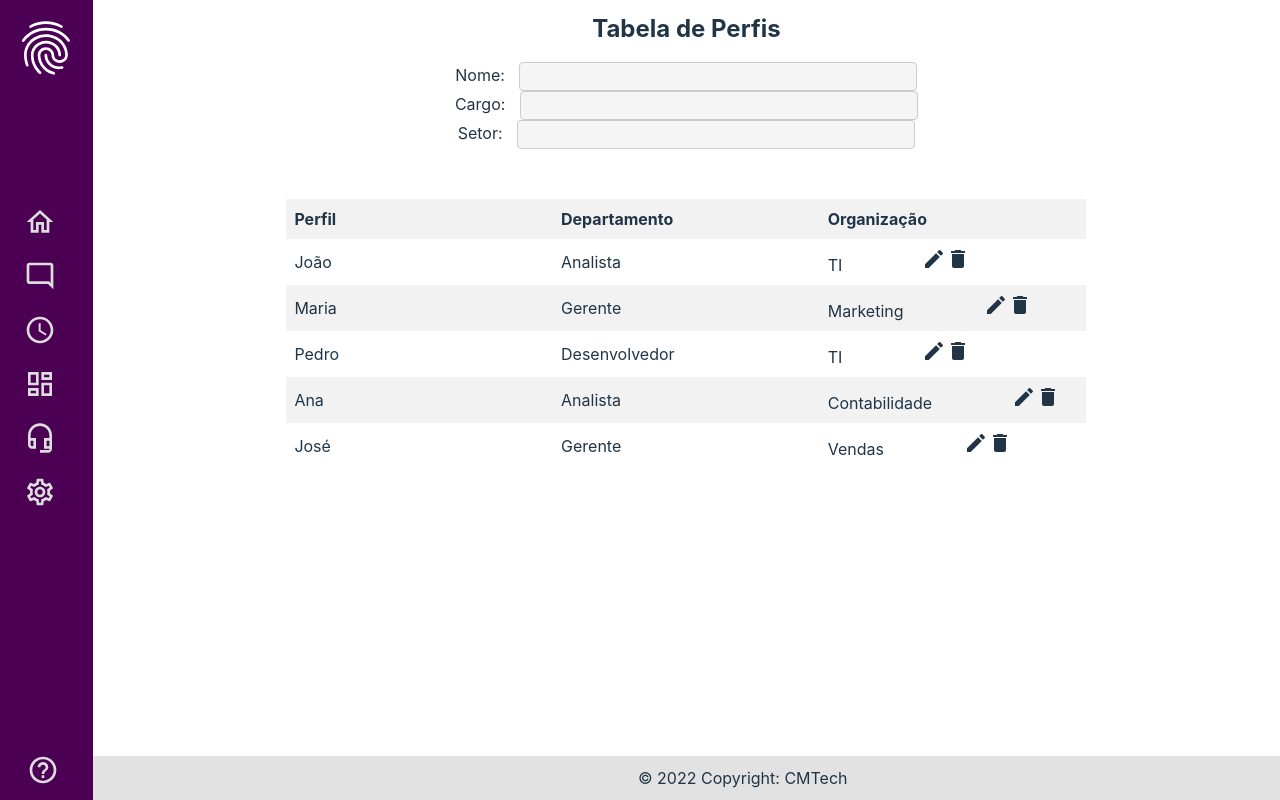
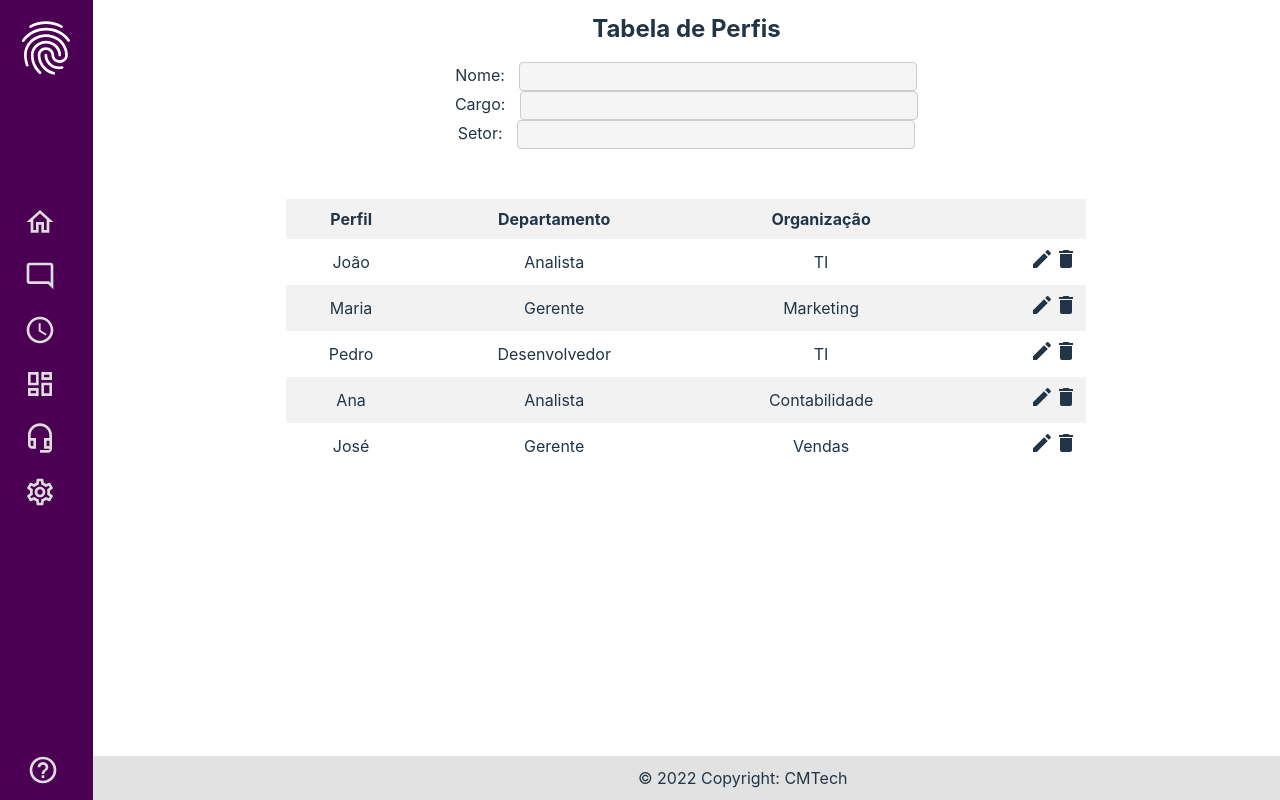
Before and after one commit to PROGRAMA-DE-RESIDENCIA-CMTECH-2023-1/FRONT-END, a React (Vite) app in the folder frontend-cmtech/: page /ListsProfile in a window 1280 px wide. Built offline with nearby package versions, Linux system fonts and the light colour scheme.

Commit message:
Ajustes e refatoração no css das tabelas

```diff
--- a/frontend-cmtech/src/routes/ListaOrganizations.css
+++ b/frontend-cmtech/src/routes/Lista.css
@@ -1,5 +1,5 @@
 /* Estilos da tabela */
-.table-container {
+  .table-container {
     display: flex;
     justify-content: center;
   }
@@ -9,7 +9,6 @@
     width: 100%;
     max-width: 800px;
     margin-top: 50px;
-
   }
 
   thead {
@@ -17,28 +16,24 @@
   }
 
   th, td  {
-    text-align: left;
+    text-align: center;
     padding: 8px;
-    width: 25%; /* define a largura das colunas */
   }
-   .icones{
-    display: inline-block;
-    padding-left: 1600px;
+
+   .table-container .icones{
+    display: flex 1;
+    flex-direction: row;
+    gap: 12px;
+    text-align: end;
   }
+
   th {
     font-weight: bold;
   }
 
   tr:nth-child(even) {
     background-color: #f2f2f2;
-
   }
-
-
-   .icones:hover{
-    color:rgb(104, 104, 104); ;
-   }
-
 
   /* Estilos dos filtros */
   label {
@@ -58,3 +53,18 @@
     font-weight: bold;
     margin-bottom: 20px;
   }
+
+  .online , .offline {
+    height: 15px;
+    width: 15px;
+    border-radius: 50%;
+    display: inline-block;
+    margin-right: 4px;
+  }
+  .online {
+    background-color: green;
+  }
+
+  .offline {
+    background-color: red;
+  }
--- a/frontend-cmtech/src/routes/ListaDepartament.css
+++ /dev/null
@@ -1,60 +0,0 @@
-/* Estilos da tabela */
-.table-container {
-    display: flex;
-    justify-content: center;
-  }
-
-  table {
-    border-collapse: collapse;
-    width: 100%;
-    max-width: 800px;
-    margin-top: 50px;
-
-  }
-
-  thead {
-    background-color: #f2f2f2;
-  }
-
-  th, td  {
-    text-align: left;
-    padding: 8px;
-    width: 25%; /* define a largura das colunas */
-  }
-   .icones{
-    display: inline-block;
-    padding-left: 80px;
-  }
-  th {
-    font-weight: bold;
-  }
-
-  tr:nth-child(even) {
-    background-color: #f2f2f2;
-
-  }
-
-
-   .icones:hover{
-    color:rgb(104, 104, 104); ;
-   }
-
-
-  /* Estilos dos filtros */
-  label {
-    margin-right: 10px;
-  }
-
-  input[type="text"] {
-    padding: 6px;
-    border: 1px solid #ccc;
-    border-radius: 4px;
-    width: 30vw;
-  }
-
-  /* Estilos do título */
-  h1 {
-    font-size: 24px;
-    font-weight: bold;
-    margin-bottom: 20px;
-  }
--- a/frontend-cmtech/src/routes/ListaDepartament.jsx
+++ b/frontend-cmtech/src/routes/ListaDepartament.jsx
@@ -1,4 +1,4 @@
-import './ListaDepartament.css'
+import './Lista.css'
 import React, { useState } from 'react';
 import { Link } from "react-router-dom";
 import EditIcon from '@mui/icons-material/Edit';
@@ -7,15 +7,15 @@ import Header from "../components/Header";
 import Footer from '../components/Footer';
 
 const usuarios = [
-  { id: 1, nome: 'João', cargo: 'Analista'},
-  { id: 2, nome: 'Maria', cargo: 'Gerente'},
-  { id: 3, nome: 'Pedro', cargo: 'Desenvolvedor'},
-  { id: 4, nome: 'Ana', cargo: 'Analista'},
-  { id: 5, nome: 'José', cargo: 'Gerente'},
+    { id: 1, nome: 'João', cargo: 'Analista' },
+    { id: 2, nome: 'Maria', cargo: 'Gerente' },
+    { id: 3, nome: 'Pedro', cargo: 'Desenvolvedor' },
+    { id: 4, nome: 'Ana', cargo: 'Analista' },
+    { id: 5, nome: 'José', cargo: 'Gerente' },
 ];
 
 const ListaDepartament = () => {
-    <Header title="Lista Departamentos"/>
+    <Header title="Lista Departamentos" />
     const [filtroNome, setFiltroNome] = useState('');
     const [filtroCargo, setFiltroCargo] = useState('');
     const [filtroSetor, setFiltroSetor] = useState('');
@@ -50,19 +50,21 @@ const ListaDepartament = () => {
                 <label htmlFor="filtroSetor">Setor: </label>
                 <input type="text" id="filtroSetor" value={filtroSetor} onChange={e => setFiltroSetor(e.target.value)} />
             </div>
-        <div class="table-container">
+            <div className="table-container">
                 <table>
                     <thead>
                         <tr>
                             <th>Departamento</th>
                             <th>Organização</th>
+                            <th/>
                         </tr>
                     </thead>
                     <tbody>
                         {usuariosFiltrados.map(usuario => (
                             <tr key={usuario.id}>
                                 <td>{usuario.nome}</td>
-                <td>{usuario.cargo}
+                                <td>{usuario.cargo}</td>
+                                <td>
                                     <div className='icones'>
                                         <EditIcon />
                                         <DeleteIcon />
--- a/frontend-cmtech/src/routes/ListaOrganizations.jsx
+++ b/frontend-cmtech/src/routes/ListaOrganizations.jsx
@@ -1,4 +1,4 @@
-import './ListaOrganizations.css'
+import './Lista.css'
 import React, { useState } from 'react';
 import { Link } from "react-router-dom";
 import EditIcon from '@mui/icons-material/Edit';
@@ -15,7 +15,7 @@ const usuarios = [
 ];
 
 const ListaOrganizations = () => {
-    <Header title="Lista Organizações"/>
+    <Header title="Lista Organizações" />
     const [filtroNome, setFiltroNome] = useState('');
     const [filtroCargo, setFiltroCargo] = useState('');
     const [filtroSetor, setFiltroSetor] = useState('');
@@ -50,7 +50,7 @@ const ListaOrganizations = () => {
                 <label htmlFor="filtroSetor">Setor: </label>
                 <input type="text" id="filtroSetor" value={filtroSetor} onChange={e => setFiltroSetor(e.target.value)} />
             </div>
-        <div class="table-container">
+            <div className="table-container">
                 <table>
                     <thead>
                         <tr>
@@ -58,6 +58,7 @@ const ListaOrganizations = () => {
                             <th>Telefone</th>
                             <th>Segmento</th>
                             <th>Grupo</th>
+                            <th></th>
                         </tr>
                     </thead>
                     <tbody>
@@ -66,7 +67,8 @@ const ListaOrganizations = () => {
                                 <td>{usuario.nome}</td>
                                 <td>{usuario.cargo}</td>
                                 <td>{usuario.setor}</td>
-                <td>{usuario.online ? 'Online' : 'Offline'}
+                                <td>{usuario.online ? 'Online' : 'Offline'}</td>
+                                <td>
                                     <div className='icones'>
                                         <EditIcon />
                                         <DeleteIcon />
--- a/frontend-cmtech/src/routes/ListaProfile.css
+++ /dev/null
@@ -1,60 +0,0 @@
-/* Estilos da tabela */
-.table-container {
-    display: flex;
-    justify-content: center;
-  }
-
-  table {
-    border-collapse: collapse;
-    width: 100%;
-    max-width: 800px;
-    margin-top: 50px;
-
-  }
-
-  thead {
-    background-color: #f2f2f2;
-  }
-
-  th, td  {
-    text-align: left;
-    padding: 8px;
-    width: 25%; /* define a largura das colunas */
-  }
-   .icones{
-    display: inline-block;
-    padding-left: 80px;
-  }
-  th {
-    font-weight: bold;
-  }
-
-  tr:nth-child(even) {
-    background-color: #f2f2f2;
-
-  }
-
-
-   .icones:hover{
-    color:rgb(104, 104, 104); ;
-   }
-
-
-  /* Estilos dos filtros */
-  label {
-    margin-right: 10px;
-  }
-
-  input[type="text"] {
-    padding: 6px;
-    border: 1px solid #ccc;
-    border-radius: 4px;
-    width: 30vw;
-  }
-
-  /* Estilos do título */
-  h1 {
-    font-size: 24px;
-    font-weight: bold;
-    margin-bottom: 20px;
-  }
--- a/frontend-cmtech/src/routes/ListaProfile.jsx
+++ b/frontend-cmtech/src/routes/ListaProfile.jsx
@@ -1,4 +1,4 @@
-import './ListaProfile.css'
+import './Lista.css'
 import React, { useState } from 'react';
 import { Link } from "react-router-dom";
 import EditIcon from '@mui/icons-material/Edit';
@@ -7,15 +7,15 @@ import Header from "../components/Header";
 import Footer from '../components/Footer';
 
 const usuarios = [
-  { id: 1, nome: 'João', cargo: 'Analista', setor: 'TI'},
+    { id: 1, nome: 'João', cargo: 'Analista', setor: 'TI' },
     { id: 2, nome: 'Maria', cargo: 'Gerente', setor: 'Marketing' },
-  { id: 3, nome: 'Pedro', cargo: 'Desenvolvedor', setor: 'TI'},
-  { id: 4, nome: 'Ana', cargo: 'Analista', setor: 'Contabilidade'},
+    { id: 3, nome: 'Pedro', cargo: 'Desenvolvedor', setor: 'TI' },
+    { id: 4, nome: 'Ana', cargo: 'Analista', setor: 'Contabilidade' },
     { id: 5, nome: 'José', cargo: 'Gerente', setor: 'Vendas' },
 ];
 
 const ListaProfile = () => {
-    <Header title="Lista Perfis"/>
+    <Header title="Lista Perfis" />
     const [filtroNome, setFiltroNome] = useState('');
     const [filtroCargo, setFiltroCargo] = useState('');
     const [filtroSetor, setFiltroSetor] = useState('');
@@ -50,13 +50,14 @@ const ListaProfile = () => {
                 <label htmlFor="filtroSetor">Setor: </label>
                 <input type="text" id="filtroSetor" value={filtroSetor} onChange={e => setFiltroSetor(e.target.value)} />
             </div>
-        <div class="table-container">
+            <div className="table-container">
                 <table>
                     <thead>
                         <tr>
                             <th>Perfil</th>
                             <th>Departamento</th>
                             <th>Organização</th>
+                            <th></th>
                         </tr>
                     </thead>
                     <tbody>
@@ -64,7 +65,8 @@ const ListaProfile = () => {
                             <tr key={usuario.id}>
                                 <td>{usuario.nome}</td>
                                 <td>{usuario.cargo}</td>
-                <td>{usuario.setor}
+                                <td>{usuario.setor} </td>
+                                <td>
                                     <div className='icones'>
                                         <EditIcon />
                                         <DeleteIcon />
--- a/frontend-cmtech/src/routes/ListaUser.css
+++ /dev/null
@@ -1,60 +0,0 @@
-/* Estilos da tabela */
-  .table-container {
-    display: flex;
-    justify-content: center;
-  }
-
-  table {
-    border-collapse: collapse;
-    width: 100%;
-    max-width: 800px;
-    margin-top: 50px;
-
-  }
-
-  thead {
-    background-color: #f2f2f2;
-  }
-
-  th, td  {
-    text-align: left;
-    padding: 8px;
-    width: 25%; /* define a largura das colunas */
-  }
-   .icones{
-    display: inline-block;
-    padding-left: 80px;
-  }
-  th {
-    font-weight: bold;
-  }
-
-  tr:nth-child(even) {
-    background-color: #f2f2f2;
-
-  }
-
-
-   .icones:hover{
-    color:rgb(104, 104, 104); ;
-   }
-
-
-  /* Estilos dos filtros */
-  label {
-    margin-right: 10px;
-  }
-
-  input[type="text"] {
-    padding: 6px;
-    border: 1px solid #ccc;
-    border-radius: 4px;
-    width: 30vw;
-  }
-
-  /* Estilos do título */
-  h1 {
-    font-size: 24px;
-    font-weight: bold;
-    margin-bottom: 20px;
-  }
--- a/frontend-cmtech/src/routes/ListaUser.jsx
+++ b/frontend-cmtech/src/routes/ListaUser.jsx
@@ -1,4 +1,4 @@
-import './ListaUser.css'
+import './Lista.css'
 import React, { useState } from 'react';
 import { Link } from "react-router-dom";
 import EditIcon from '@mui/icons-material/Edit';
@@ -15,7 +15,7 @@ const usuarios = [
 ];
 
 const ListaUser = () => {
-    <Header title="Lista Usuários"/>
+    <Header title="Lista Usuários" />
     const [filtroNome, setFiltroNome] = useState('');
     const [filtroCargo, setFiltroCargo] = useState('');
     const [filtroSetor, setFiltroSetor] = useState('');
@@ -51,7 +51,7 @@ const ListaUser = () => {
                 <input type="text" id="filtroSetor" value={filtroSetor} onChange={e => setFiltroSetor(e.target.value)} />
             </div>
 
-        <div class="table-container">
+            <div className="table-container">
                 <table>
                     <thead>
                         <tr>
@@ -59,6 +59,7 @@ const ListaUser = () => {
                             <th>Perfil</th>
                             <th>Departamento</th>
                             <th>Status</th>
+                            <th></th>
                         </tr>
                     </thead>
                     <tbody>
@@ -67,7 +68,13 @@ const ListaUser = () => {
                                 <td>{usuario.nome}</td>
                                 <td>{usuario.cargo}</td>
                                 <td>{usuario.setor}</td>
-                <td>{usuario.online ? 'Online' : 'Offline'}
+                                <td >
+                                    <div>
+                                        <span className={usuario.online ? 'online' : 'offline'}></span>
+                                        {usuario.online ? 'Online' : 'Offline'}
+                                    </div>
+                                </td>
+                                <td>
                                     <div className='icones'>
                                         <EditIcon />
                                         <DeleteIcon />
```
Lines whose indentation alone changed are shown as unchanged.
